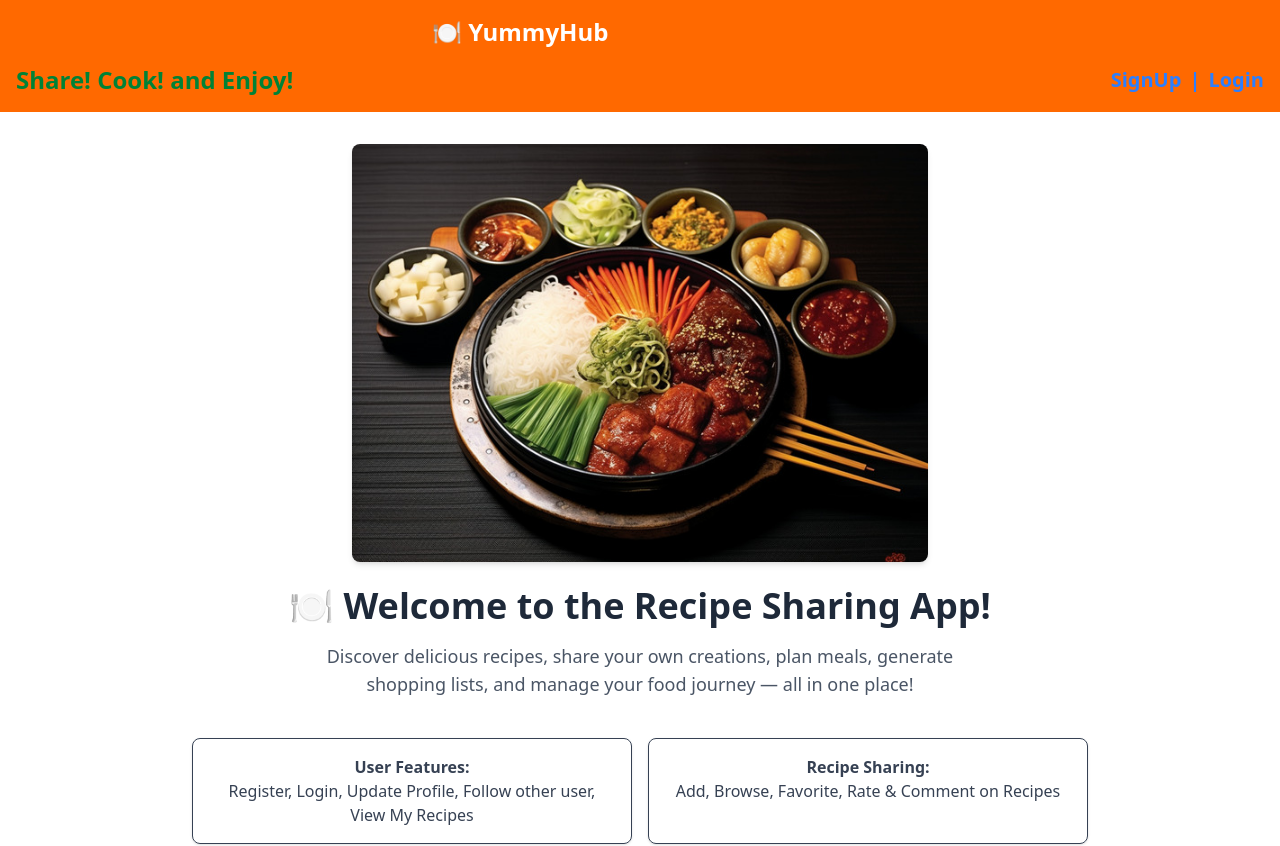
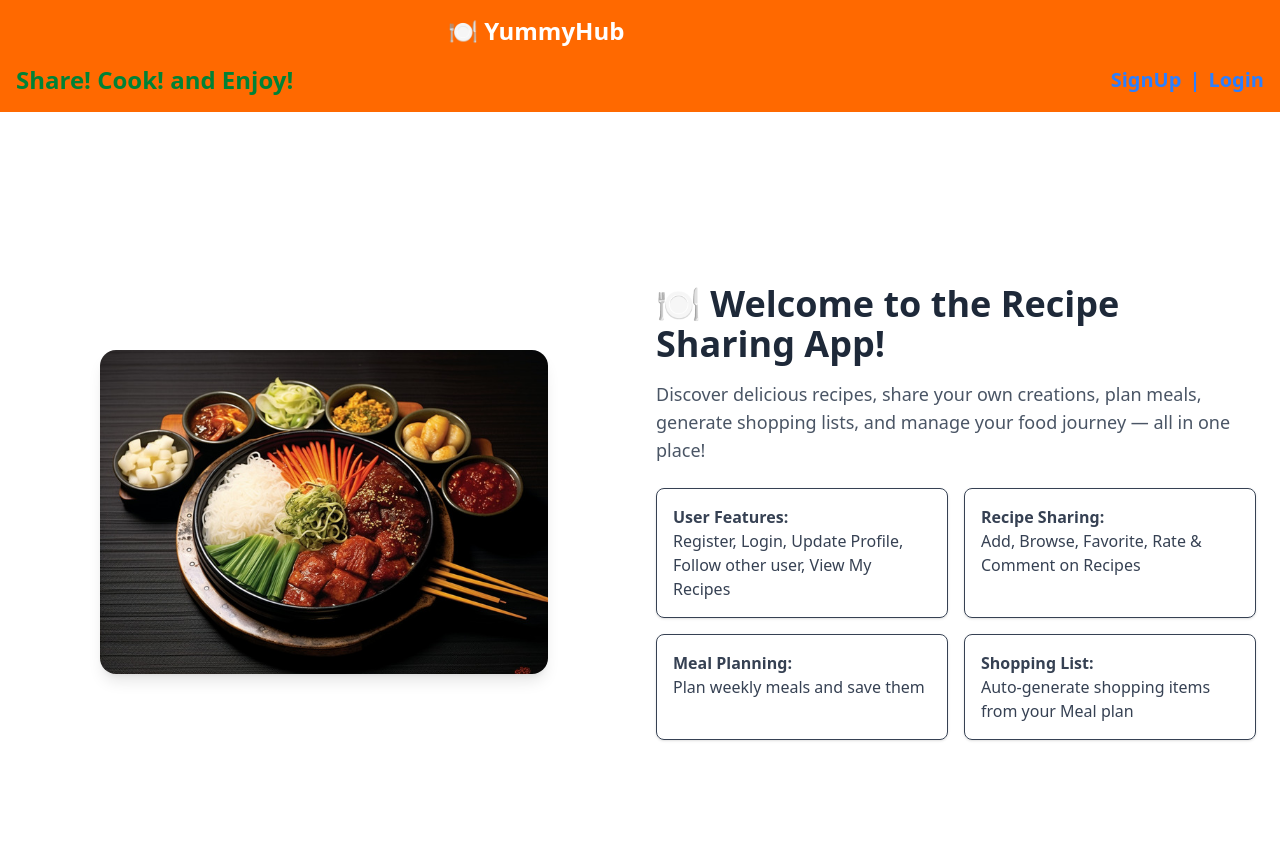
Before and after one commit to nandhini-11-cmd/recipeapp-frontend, a React (Vite) app: page / in a window 1280 px wide. Shown: the top 846 px of the page. Built offline with nearby package versions, Linux system fonts and the light colour scheme; no server answers.

Commit message:
Home page Changes

```diff
--- a/src/components/Navbar.jsx
+++ b/src/components/Navbar.jsx
@@ -14,7 +14,7 @@ const Navbar = () => {
   return (
     <nav className="bg-orange-500 text-white p-4 ">
        <div className="flex justify-between items-center">
-      <Link to="/" className="text-xl md:text-2xl font-bold ml-2 md:ml-104 ">🍽️ YummyHub</Link>
+      <Link to="/" className="text-xl md:text-2xl font-bold ml-2 md:ml-108 animate-bounce">🍽️ YummyHub</Link>
      <button onClick={() => setShowMenu(!showMenu)} className="md:hidden text-blue-600 font-bold text-sm  ">
           {showMenu ? '\u2716' : '\u2630'}
         </button>
--- a/src/pages/Home.jsx
+++ b/src/pages/Home.jsx
@@ -3,23 +3,29 @@ import foodImg from "../assets/food.jpg";
 
 const Home = () => {
   return (
-    <div className="min-h-screen flex flex-col items-center justify-center bg-white px-4 py-8">
+    <div className="min-h-screen flex flex-col md:flex-row items-center justify-center bg-white px-6 py-12 gap-8">
+
+      {/* Left Side - Image */}
+      <div className="flex-1 flex justify-center">
         <img
           src={foodImg}
           alt="Delicious Food"
-        className="w-1/2 max-w-xl object-cover rounded-lg shadow-md mb-6"
+          className="w-full max-w-md object-cover rounded-2xl shadow-lg "
         />
+      </div>
 
-      <h1 className="text-4xl font-bold text-gray-800 mb-4 text-center">
+      {/* Right Side - Content */}
+      <div className="flex-1 text-center md:text-left">
+        <h1 className="text-4xl font-bold text-gray-800 mb-4">
           🍽️ Welcome to the Recipe Sharing App!
         </h1>
 
-      <p className="text-gray-600 text-lg text-center max-w-2xl mb-4">
+        <p className="text-gray-600 text-lg max-w-2xl mb-6">
           Discover delicious recipes, share your own creations, plan meals, generate shopping lists,
           and manage your food journey — all in one place!
         </p>
 
-      <div className="grid gap-4 grid-cols-1 sm:grid-cols-2 max-w-4xl text-center text-gray-700 my-6">
+        <div className="grid gap-4 grid-cols-1 sm:grid-cols-2 max-w-2xl text-gray-700">
           <div className="border rounded-lg p-4 shadow hover:shadow-lg transition">
             <strong>User Features:</strong>
             <br />
@@ -41,8 +47,7 @@ const Home = () => {
             Auto-generate shopping items from your Meal plan
           </div>
         </div>
-
-
+      </div>
     </div>
   );
 };
```
Lines whose indentation alone changed are shown as unchanged.
